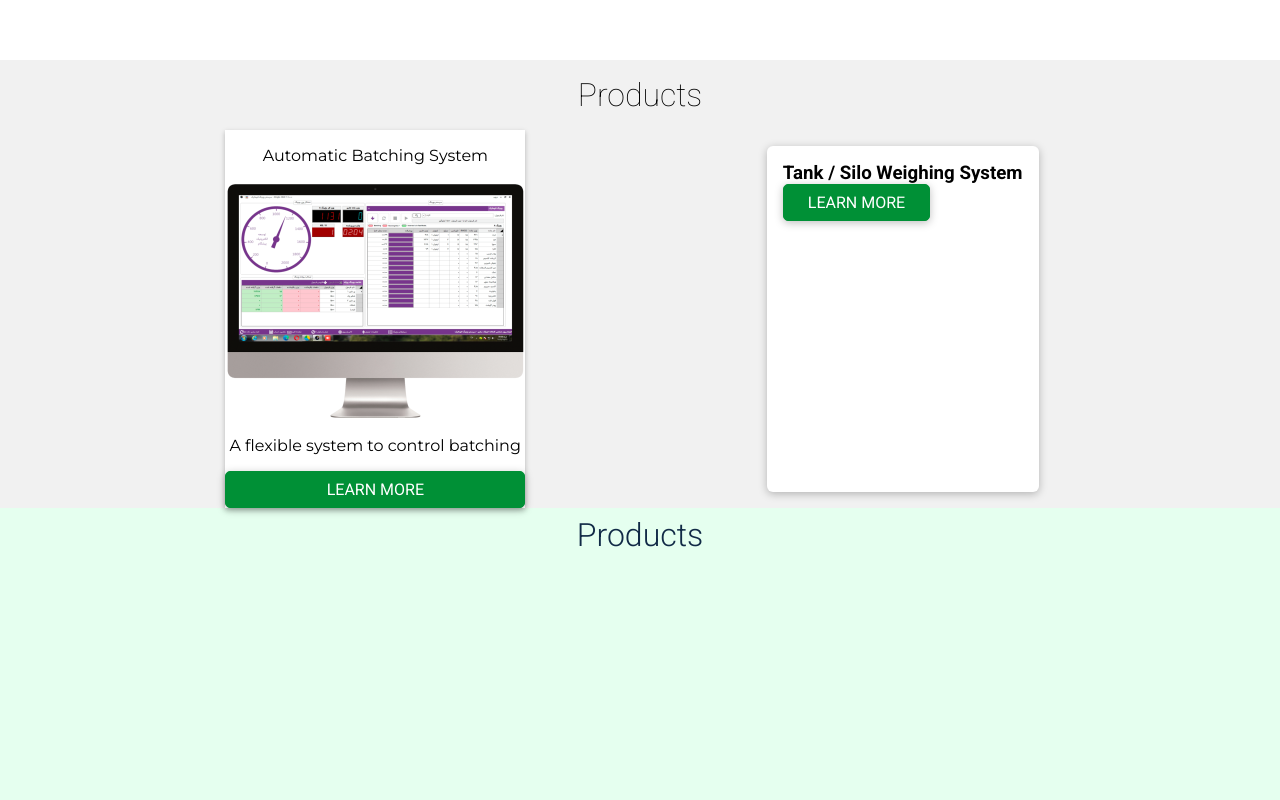
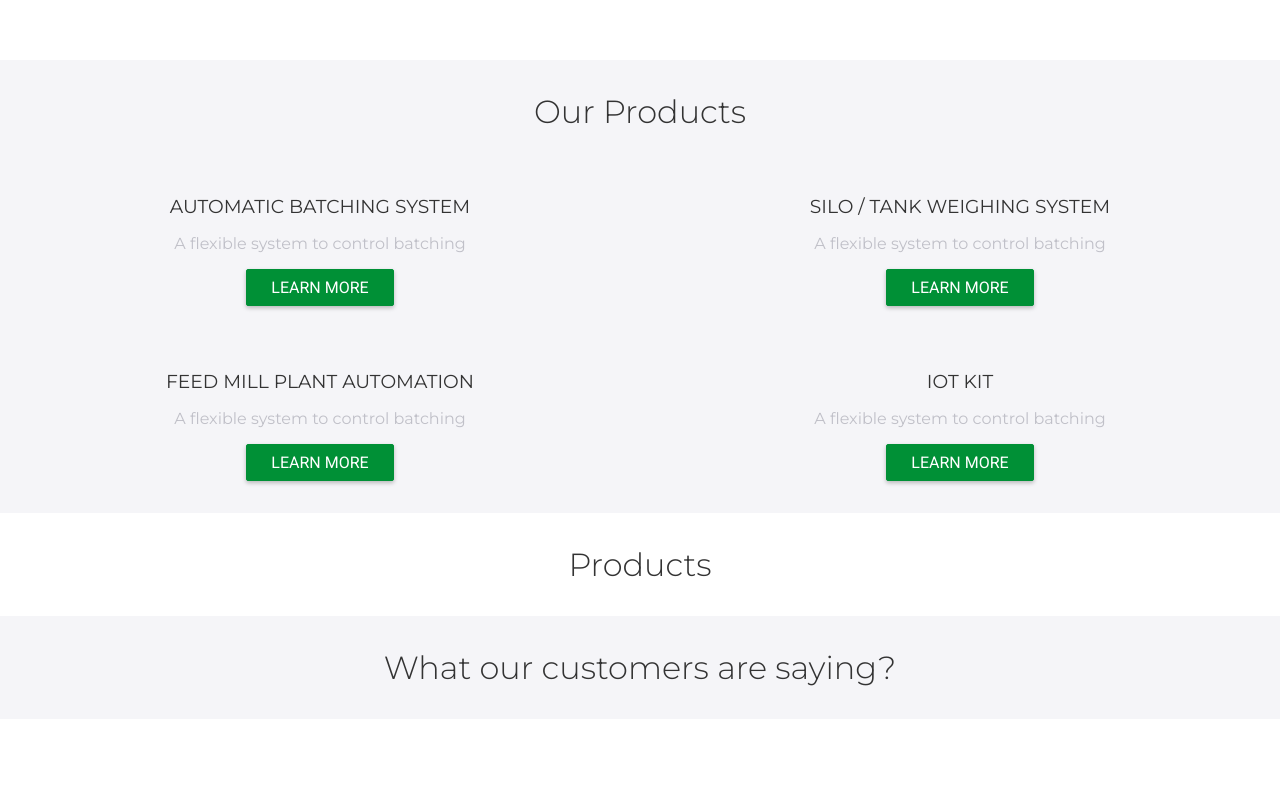
Before and after one commit to peymanahmadi/pishgam, a React (Create React App) app in the folder pishgam-frontend/: page / in a window 1280 px wide. Shown: the part 740-1540 px from the top of the page. After the commit the page ends 1459 px from the top, so only its background shows below. Built offline with nearby package versions, Linux system fonts and the light colour scheme.

Commit message:
Create Product Layout

```diff
--- a/pishgam-frontend/src/home/components/Products.js
+++ b/pishgam-frontend/src/home/components/Products.js
@@ -8,15 +8,29 @@ const Products = () => {
   return (
     <div className={styles.container}>
       <ProductCard
-        title="Automatic Batching System"
-        imgAddr={Batching}
+        title="AUTOMATIC BATCHING SYSTEM"
+        // imgAddr={Batching}
         desc="A flexible system to control batching"
         buttonText="LEARN MORE"
       />
-      <Card>
-        <h3>Tank / Silo Weighing System</h3>
-        <Button>LEARN MORE</Button>
-      </Card>
+      <ProductCard
+        title="SILO / TANK WEIGHING SYSTEM"
+        // imgAddr={Batching}
+        desc="A flexible system to control batching"
+        buttonText="LEARN MORE"
+      />
+      <ProductCard
+        title="FEED MILL PLANT AUTOMATION"
+        // imgAddr={Batching}
+        desc="A flexible system to control batching"
+        buttonText="LEARN MORE"
+      />
+      <ProductCard
+        title="IOT KIT"
+        // imgAddr={Batching}
+        desc="A flexible system to control batching"
+        buttonText="LEARN MORE"
+      />
     </div>
   );
 };
--- a/pishgam-frontend/src/home/components/Products.module.scss
+++ b/pishgam-frontend/src/home/components/Products.module.scss
@@ -1,4 +1,4 @@
 .container {
-  display: flex;
-  justify-content: space-evenly;
+  display: grid;
+  grid-template-columns: repeat(2, 1fr);
 }
--- a/pishgam-frontend/src/home/components/ZigZagLayout.js
+++ b/pishgam-frontend/src/home/components/ZigZagLayout.js
@@ -1,8 +1,8 @@
 import styles from "./ZigZagLayout.module.scss";
-
+// e8eff6; #f7fafd
 const ZigZagLayout = (props) => {
   return (
-    <div className={styles.container}>
+    <div className={styles.container} style={{ background: `${props.bg}` }}>
       <h1>{props.title}</h1>
       {props.children}
     </div>
--- a/pishgam-frontend/src/home/components/ZigZagLayout.module.scss
+++ b/pishgam-frontend/src/home/components/ZigZagLayout.module.scss
@@ -1,9 +1,12 @@
 .container {
-  background-color: #f1f1f1;
+  // background-color: #f1f1f1;
+  background-color: #f2f2f4;
 
   h1 {
+    font-family: "Montserrat", sans-serif;
+    color: #333333;
     text-align: center;
-    font-weight: 100;
-    padding: 1rem;
+    font-weight: 300;
+    padding: 2rem;
   }
 }
--- a/pishgam-frontend/src/home/pages/Home.js
+++ b/pishgam-frontend/src/home/pages/Home.js
@@ -9,19 +9,14 @@ const Home = () => {
   return (
     <div>
       <Landing />
-      <ZigZagLayout title="Products">
+      <ZigZagLayout bg="#f5f5f8" title="Our Products">
         <Products />
       </ZigZagLayout>
-      <div className={styles.products}>
-        <div className={styles.title}>
-          <h1>Products</h1>
-        </div>
-        <div className={styles.prodcard}></div>
-      </div>
-      <div className={styles.company}></div>
-      <div className={styles.aboutus}>
-        <h1>What our customers are saying?</h1>
-      </div>
+      <ZigZagLayout bg="#ffffff" title="Products"></ZigZagLayout>
+      <ZigZagLayout
+        bg="#f5f5f8"
+        title="What our customers are saying?"
+      ></ZigZagLayout>
     </div>
   );
 };
--- a/pishgam-frontend/src/shared/components/FormElements/Button.module.scss
+++ b/pishgam-frontend/src/shared/components/FormElements/Button.module.scss
@@ -6,12 +6,12 @@
   padding: 0.5rem 1.5rem;
   border: 1px solid $green;
   color: #fff;
-  border-radius: 5px;
+  border-radius: 2px;
   cursor: pointer;
-  box-shadow: 0 2px 8px rgba(0, 0, 0, 0.25);
+  box-shadow: 0 2px 4px rgba(0, 0, 0, 0.25);
   transition: all 0.3s;
 
   &:hover {
-    box-shadow: 0 2px 8px rgba(0, 0, 0, 0.65);
+    box-shadow: 0 2px 4px rgba(0, 0, 0, 0.65);
   }
 }
--- a/pishgam-frontend/src/shared/components/FormElements/ProductCard.js
+++ b/pishgam-frontend/src/shared/components/FormElements/ProductCard.js
@@ -4,10 +4,18 @@ import styles from "./ProductCard.module.scss";
 const ProductCard = (props) => {
   return (
     <div className={styles["product-card"]}>
-      <h2>{props.title}</h2>
-      <img src={props.imgAddr} alt={props.title} />
-      <p>{props.desc}</p>
-      <Button>{props.buttonText}</Button>
+      <div>
+        <h3>{props.title}</h3>
+      </div>
+      {/* <div style={{ background: "azure" }}>
+        <img src={props.imgAddr} alt={props.title} />
+      </div> */}
+      <div style={{ textAlign: "center" }}>
+        <p>{props.desc}</p>
+      </div>
+      <div style={{ textAlign: "center" }}>
+        <Button>{props.buttonText}</Button>
+      </div>
     </div>
   );
 };
--- a/pishgam-frontend/src/shared/components/FormElements/ProductCard.module.scss
+++ b/pishgam-frontend/src/shared/components/FormElements/ProductCard.module.scss
@@ -1,22 +1,30 @@
 .product-card {
   display: flex;
   flex-direction: column;
-  background: white;
-  box-shadow: 0 2px 5px rgba(0, 0, 0, 0.25);
+  // border: 1px solid #c0c0c8;
+  border-radius: 5px;
+  // padding: 1rem;
+  // background: white;
+  // box-shadow: 0 2px 5px rgba(0, 0, 0, 0.25);
+  margin: 2rem 0;
 
-  h2 {
+  h3 {
     font-family: "Montserrat", sans-serif;
-    font-size: 1rem;
+    // font-size: 1rem;
+    color: #333;
     font-weight: 400;
-    margin: 1rem 0.25rem;
+    // margin: 1rem 0.25rem;
     text-align: center;
   }
 
-  img {
-  }
+  // img {
+  //   margin: 1rem;
+  //   width: 50%;
+  // }
 
   p {
     font-family: "Montserrat", sans-serif;
     margin: 1rem 0.25rem;
+    color: #c0c0c8;
   }
 }
```
Also changed, not shown: pishgam-frontend/src/shared/Images/Home/Batching.png.
